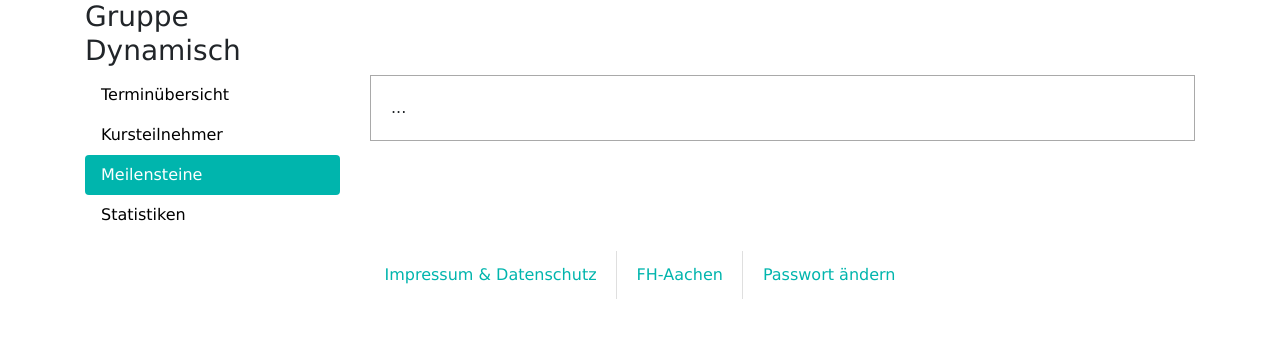
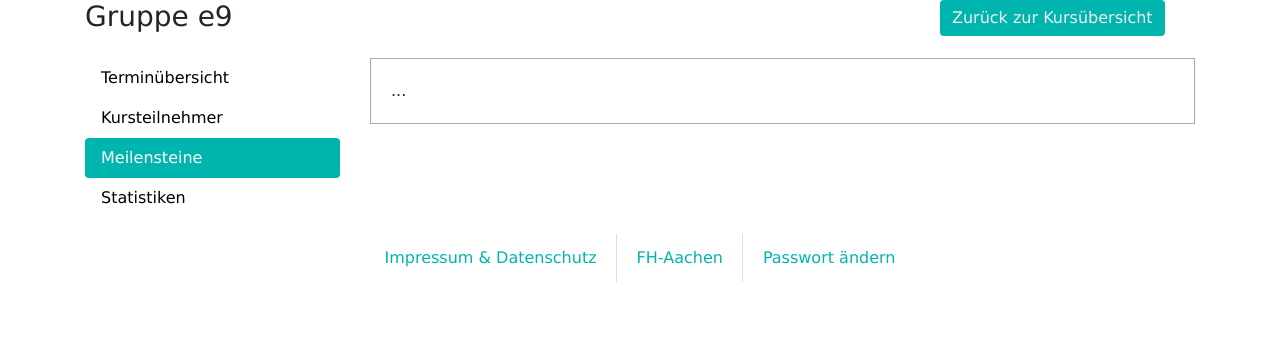
Before and after one commit to jan19998/swepl, a PHP site: page /betreuer_meilenstein.php in a window 1280 px wide. Shown: the part 116-454 px from the top of the page. Run offline with PHP 8.4, Linux system fonts and the light colour scheme; data comes from the database, SQL or seed files in the repository.

Commit message:
uodate betreuer

```diff
--- a/betreuer_meilenstein.php
+++ b/betreuer_meilenstein.php
@@ -1,7 +1,6 @@
 <!DOCTYPE html>
 <html lang="de">
 <head>
-
     <meta charset="UTF-8">
     <title>SWEPl</title>
     <link rel="stylesheet" href="https://stackpath.bootstrapcdn.com/bootstrap/4.3.1/css/bootstrap.min.css" integrity="sha384-ggOyR0iXCbMQv3Xipma34MD+dH/1fQ784/j6cY/iJTQUOhcWr7x9JvoRxT2MZw1T" crossorigin="anonymous">
@@ -13,13 +12,17 @@
 </head>
 
 <body>
+<?php $gruppe = 'e9'?>
 <div class ="container">
     <?php include('snippets/header.php');?>
-    <div class ="row">
-        <div class ="col-3">
+    <div class ="row pb-3">
+        <div class ="col-9">
             <h3>
-                Gruppe Dynamisch
+                Gruppe <?php echo $gruppe;?>
             </h3>
+        </div>
+        <div class="col-3 justify-content-end" style="justify-content: flex-end;">
+            <a href="#" class="btn border-0 btn-primary">Zurück zur Kursübersicht</a>
         </div>
     </div>
     <div class="row">
--- a/snippets/header.php
+++ b/snippets/header.php
@@ -5,7 +5,7 @@
                 <img class="logo img-fluid" alt="SWEpl Logo" src="pictures/swepl.png" width="100" height="100">
             </a>
         </div>
-        <div class="col-1 align-self-center justify-content-end">
+        <div class="col-1 align-self-center justify-content-end ">
                 <button class="btn" type="submit" action="logout.php" value="logout">Logout</button>
         </div>
     </div>
```
